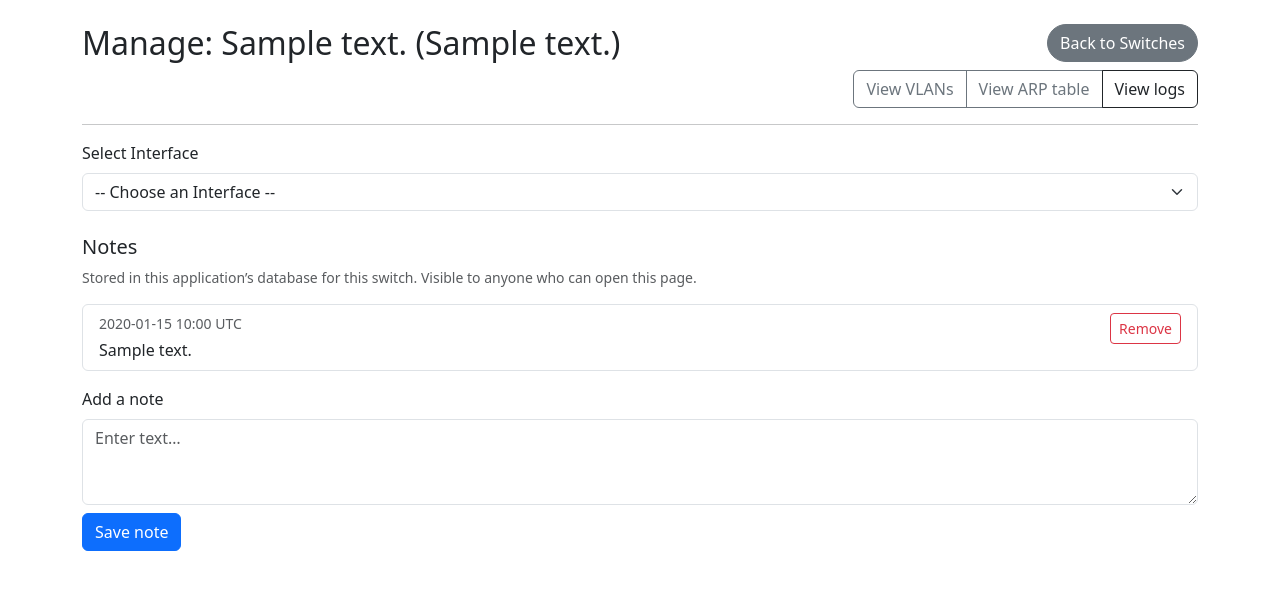
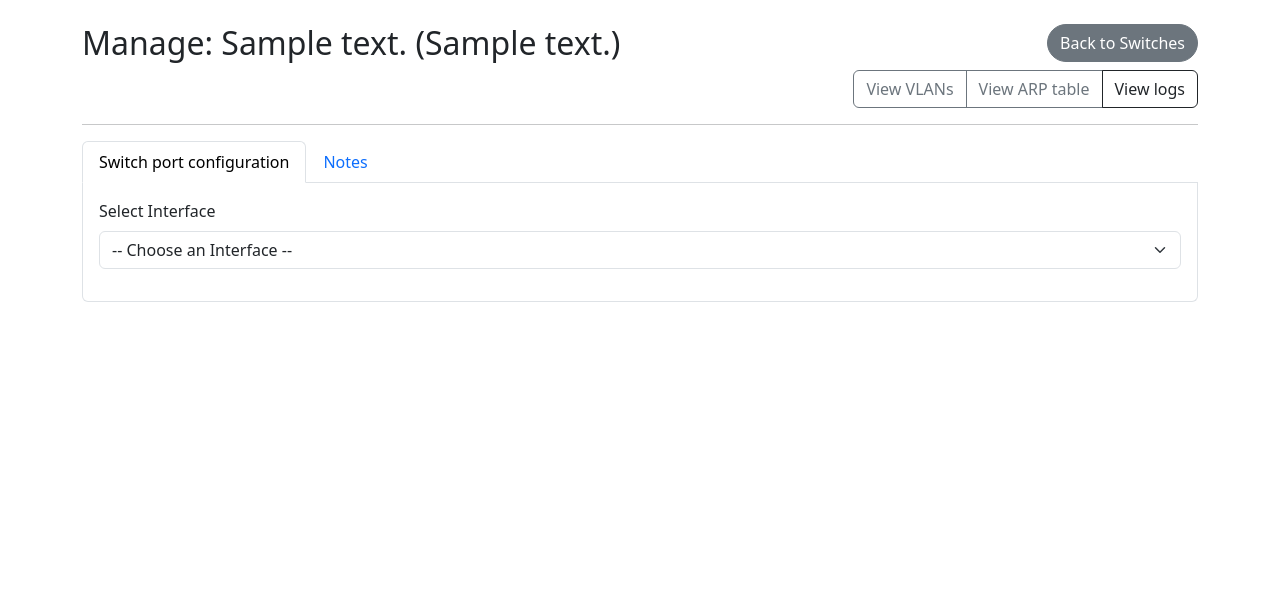
Before and after one commit to joeldavis84/switchport-management, a Flask app: template app/templates/manage_switch.html in a window 1280 px wide. Shown: the part 56-646 px from the top of the page. Run offline with Flask 3, Linux system fonts and the light colour scheme; tables that the repository leaves empty hold one stand-in row (values such as "Sample post"); the template is opened without the code that fills it: values that come from a table or form of the project are taken from there, most other values are stand-ins (such as "Sample title", 1, 10 or a date in 2020).

Commit message:
Implement tabbed interface for switch management: Introduce navigation tabs for "Switch port configuration" and "Notes" sections, enhancing user experience and organization of switch management functionalities.

```diff
--- a/app/templates/manage_switch.html
+++ b/app/templates/manage_switch.html
@@ -15,8 +15,18 @@
 
 <hr>
 
+<ul class="nav nav-tabs" id="manageSwitchTabs" role="tablist">
+    <li class="nav-item" role="presentation">
+        <button class="nav-link active" id="manage-config-tab" data-bs-toggle="tab" data-bs-target="#manageConfigPane" type="button" role="tab" aria-controls="manageConfigPane" aria-selected="true">Switch port configuration</button>
+    </li>
+    <li class="nav-item" role="presentation">
+        <button class="nav-link" id="manage-notes-tab" data-bs-toggle="tab" data-bs-target="#manageNotesPane" type="button" role="tab" aria-controls="manageNotesPane" aria-selected="false">Notes</button>
+    </li>
+</ul>
+<div class="tab-content border border-top-0 rounded-bottom p-3 mb-4" id="manageSwitchTabContent">
+    <div class="tab-pane fade show active" id="manageConfigPane" role="tabpanel" aria-labelledby="manage-config-tab" tabindex="0">
         {% if not data.hash %}
-    <div class="alert alert-danger">{{ data.error or "Could not load switch data (no error detail was recorded)." }}</div>
+        <div class="alert alert-danger mb-0">{{ data.error or "Could not load switch data (no error detail was recorded)." }}</div>
         {% else %}
         <form method="POST" action="{{ url_for('switches.update_switch', id=switch.id) }}" id="configForm">
             <div class="mb-3">
@@ -73,8 +83,8 @@
             </div>
         </form>
         {% endif %}
-
-<h3 class="h5 mt-4">Notes</h3>
+    </div>
+    <div class="tab-pane fade" id="manageNotesPane" role="tabpanel" aria-labelledby="manage-notes-tab" tabindex="0">
         <p class="text-muted small">Stored in this application’s database for this switch. Visible to anyone who can open this page.</p>
 
         <ul class="list-group mb-3">
@@ -95,11 +105,13 @@
             {% endfor %}
         </ul>
 
-<form method="post" action="{{ url_for('switches.switch_note_add', id=switch.id) }}" class="mb-3">
+        <form method="post" action="{{ url_for('switches.switch_note_add', id=switch.id) }}" class="mb-0">
             <label for="switchNoteBody" class="form-label">Add a note</label>
             <textarea class="form-control mb-2" id="switchNoteBody" name="body" rows="3" placeholder="Enter text…"></textarea>
             <button type="submit" class="btn btn-primary">Save note</button>
         </form>
+    </div>
+</div>
 
 {% endblock %}
 
@@ -133,6 +145,9 @@
     const portDesc = document.getElementById('portDesc');
 
     function updateUI() {
+        if (!modeSelect || !accessUI || !trunkUI) {
+            return;
+        }
         const mode = modeSelect.value;
         if (mode === 'access') {
             accessUI.style.display = 'block';
@@ -143,6 +158,7 @@
         }
     }
 
+    if (intfSelect && modeSelect && detailsDiv && accessUI && trunkUI && portDesc) {
     modeSelect.addEventListener('change', updateUI);
 
     intfSelect.addEventListener('change', function() {
@@ -177,10 +193,15 @@
             });
         }
     });
+    }
 
     function confirmSubmit() {
+        var form = document.getElementById('configForm');
+        if (!form) {
+            return;
+        }
         if (confirm("WARNING: You are about to apply these changes and persistently save the running configuration to the startup configuration. Proceed?")) {
-            document.getElementById('configForm').submit();
+            form.submit();
         }
     }
 </script>
```
Lines whose indentation alone changed are shown as unchanged.
